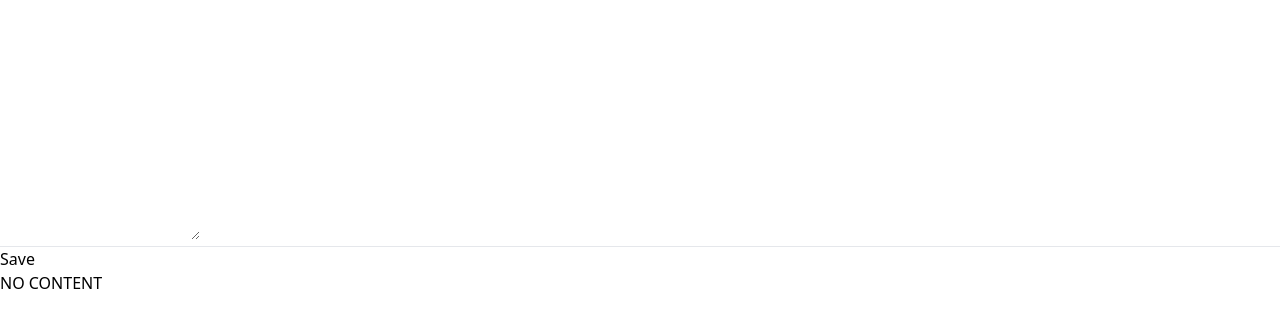
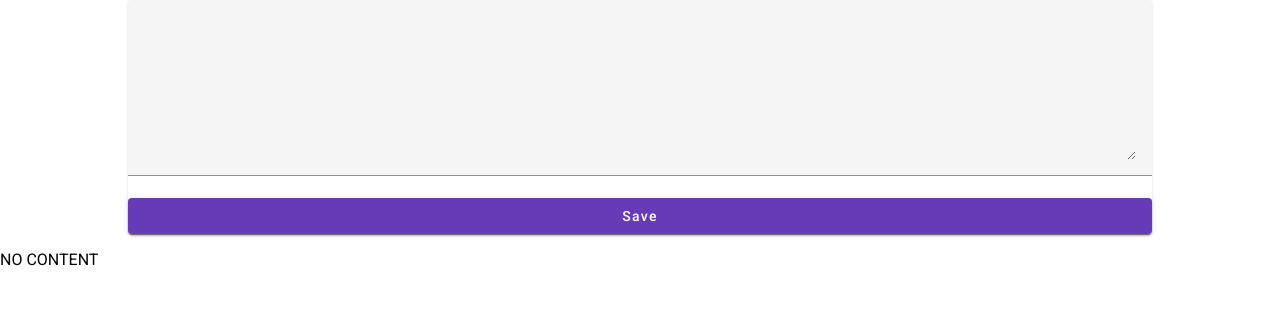
Before and after one commit to matias-harding/mean-app, an Angular app: page / in a window 1280 px wide. Shown: the top 328 px of the page. Built offline with nearby package versions, Linux system fonts and the light colour scheme.

Commit message:
Material added, Tailwind uninstalled

```diff
--- a/angular.json
+++ b/angular.json
@@ -37,6 +37,7 @@
               "src/assets"
             ],
             "styles": [
+              "@angular/material/prebuilt-themes/deeppurple-amber.css",
               "src/styles.scss"
             ],
             "scripts": []
@@ -97,6 +98,7 @@
               "src/assets"
             ],
             "styles": [
+              "@angular/material/prebuilt-themes/deeppurple-amber.css",
               "src/styles.scss"
             ],
             "scripts": []
--- a/package.json
+++ b/package.json
@@ -11,10 +11,12 @@
   "private": true,
   "dependencies": {
     "@angular/animations": "^17.3.0",
+    "@angular/cdk": "^17.3.3",
     "@angular/common": "^17.3.0",
     "@angular/compiler": "^17.3.0",
     "@angular/core": "^17.3.0",
     "@angular/forms": "^17.3.0",
+    "@angular/material": "^17.3.3",
     "@angular/platform-browser": "^17.3.0",
     "@angular/platform-browser-dynamic": "^17.3.0",
     "@angular/router": "^17.3.0",
--- a/postcss.config.js
+++ /dev/null
@@ -1,7 +0,0 @@
-module.exports = {
-  plugins: {
-    'postcss-import': {},
-    tailwindcss: {},
-    autoprefixer: {},
-  }
-}
--- a/src/app/app.module.ts
+++ b/src/app/app.module.ts
@@ -1,20 +1,33 @@
 import { NgModule } from '@angular/core';
 import { BrowserModule } from '@angular/platform-browser';
+import { BrowserAnimationsModule } from '@angular/platform-browser/animations';
 import { FormsModule } from '@angular/forms';
+
+// Material
+import { MatInputModule } from '@angular/material/input'
+import { MatCardModule } from '@angular/material/card'
+import { MatButtonModule } from '@angular/material/button'
 
 import { AppComponent } from './app.component';
 import { PostCreateComponent } from './posts/post-create/post-create.component';
+import { provideAnimationsAsync } from '@angular/platform-browser/animations/async';
 
 @NgModule({
   declarations: [
     AppComponent,
-    PostCreateComponent
+    PostCreateComponent,
   ],
   imports: [
     BrowserModule,
+    BrowserAnimationsModule,
     FormsModule,
+    MatInputModule,
+    MatCardModule,
+    MatButtonModule
   ],
-  providers: [],
+  providers: [
+    provideAnimationsAsync()
+  ],
   bootstrap: [AppComponent]
 })
 export class AppModule { }
--- a/src/app/posts/post-create/post-create.component.html
+++ b/src/app/posts/post-create/post-create.component.html
@@ -1,4 +1,10 @@
-<textarea [(ngModel)]="postContent" rows="10" ></textarea>
-<hr>
-<button (click)="onSave()">Save</button>
+<mat-card>
+  <mat-form-field>
+    <textarea matInput [(ngModel)]="postContent" rows="6" ></textarea>
+  </mat-form-field>
+  <button
+    mat-raised-button
+    color="primary"
+    (click)="onSave()">Save</button>
+</mat-card>
 <p>{{ newPost }}</p>
--- a/src/app/posts/post-create/post-create.component.scss
+++ b/src/app/posts/post-create/post-create.component.scss
@@ -0,0 +1,9 @@
+mat-card {
+  width: 80%;
+  margin: auto;
+}
+
+mat-form-field,
+textarea {
+  width: 100%;
+}
--- a/src/index.html
+++ b/src/index.html
@@ -6,6 +6,8 @@
   <base href="/">
   <meta name="viewport" content="width=device-width, initial-scale=1">
   <link rel="icon" type="image/x-icon" href="favicon.ico">
+  <link href="https://fonts.googleapis.com/css2?family=Roboto:wght@300;400;500&display=swap" rel="stylesheet">
+  <link href="https://fonts.googleapis.com/icon?family=Material+Icons" rel="stylesheet">
 </head>
 <body>
   <app-root></app-root>
--- a/src/styles.scss
+++ b/src/styles.scss
@@ -1,4 +1,4 @@
 /* You can add global styles to this file, and also import other style files */
-@tailwind base;
-@tailwind components;
-@tailwind utilities;
+
+html, body { height: 100%; }
+body { margin: 0; font-family: Roboto, "Helvetica Neue", sans-serif; }
--- a/tailwind.config.js
+++ /dev/null
@@ -1,11 +0,0 @@
-/** @type {import('tailwindcss').Config} */
-module.exports = {
-  content: [
-    "./src/**/*.{html,scss,ts}",
-  ],
-  theme: {
-    extend: {},
-  },
-  plugins: [],
-  syntax: 'postcss-scss',
-}
```
